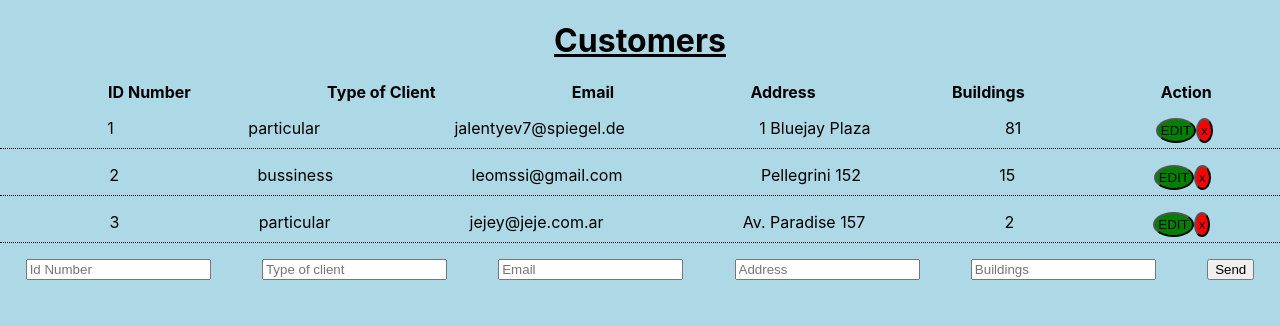
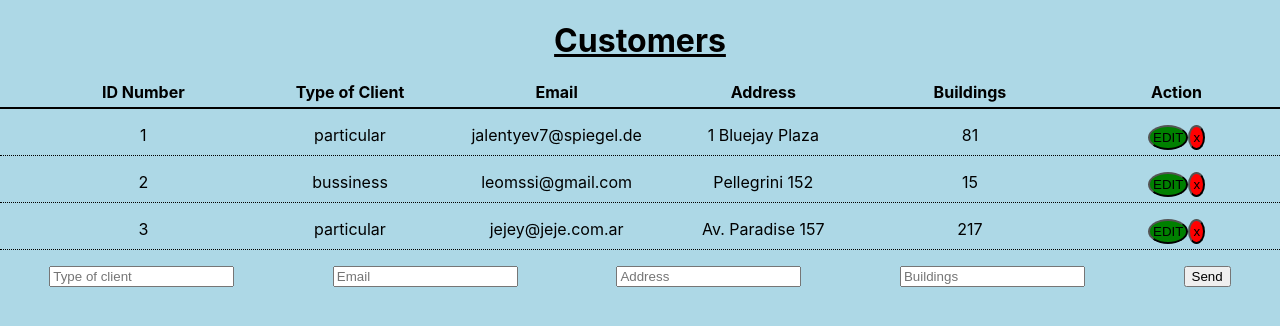
Before and after one commit to ignacioaristo/CaldAR, a React (Create React App) app: page / in a window 1280 px wide. Shown: the top 326 px of the page. Built offline with nearby package versions, Linux system fonts and the light colour scheme.

Commit message:
add styles

```diff
--- a/package.json
+++ b/package.json
@@ -9,6 +9,7 @@
     "react": "^17.0.1",
     "react-dom": "^17.0.1",
     "react-scripts": "4.0.1",
+    "uuid": "^8.3.2",
     "web-vitals": "^0.2.4"
   },
   "scripts": {
--- a/src/App.js
+++ b/src/App.js
@@ -3,6 +3,7 @@ import customers from './mocks/customers.json';
 import Customers from './components/Customers';
 import Header from './components/layout/Header';
 import AddCustomer from './components/AddCustomer';
+import {v4 as uuid} from "uuid";
 
 class App extends Component {
   state = {customers};
@@ -15,7 +16,7 @@ class App extends Component {
   // Add Customer
   addCustomer = ({id, type, email, address, buildings}) => {
     const newCustomer = {
-      id: 5,
+      id: uuid(),
       type,
       email,
       address,
--- a/src/components/AddCustomer.js
+++ b/src/components/AddCustomer.js
@@ -30,11 +30,33 @@ export class AddCustomer extends Component {
     render() {
         return (
             <form onSubmit={this.onSubmit} style={formStyle}>
-                <input type='number' name='id' placeholder='Id Number' value={this.state.id} onChange={this.onChange}/>
-                <input type='text' name='type' placeholder='Type of client' value={this.state.type} onChange={this.onChange}/>
-                <input type='email' name='email' placeholder='Email' value={this.state.email} onChange={this.onChange}/>
-                <input type='text' name='address' placeholder='Address' value={this.state.address} onChange={this.onChange}/>
-                <input type='text' name='buildings' placeholder='Buildings' value={this.state.buildings} onChange={this.onChange}/>
+                <input
+                    type='text'
+                    name='type'
+                    placeholder='Type of client'
+                    value={this.state.type}
+                    onChange={this.onChange}
+                />
+                <input
+                    type='email'
+                    name='email'
+                    placeholder='Email'
+                    value={this.state.email}
+                    onChange={this.onChange}
+                />
+                <input
+                    type='text'
+                    name='address'
+                    placeholder='Address'
+                    value={this.state.address}
+                    onChange={this.onChange}
+                />
+                <input
+                    type='text'
+                    name='buildings'
+                    placeholder='Buildings'
+                    value={this.state.buildings}
+                    onChange={this.onChange}/>
                 <input type='submit' onClick={this.props.AddCustomer} value='Send' />
             </form>
         )
--- a/src/components/CustomersItem.js
+++ b/src/components/CustomersItem.js
@@ -15,19 +15,27 @@ export class CustomersItem extends Component {
         }
     }
 
+    liStyle = () => {
+        return{
+            width: '16%',
+            textAlign: 'center'
+        }
+    }
+
     render() {
         return (
             <ul style={this.ulStyle()}>
-                <li>{this.props.customer.id}</li>
-                <li>{this.props.customer.type}</li>
-                <li>{this.props.customer.email}</li>
-                <li>{this.props.customer.address}</li>
-                <li>{this.props.customer.buildings}</li>
-                <div>
-                    <button onClick={this.props.deleteCustomer.bind(this, this.props.customer.id)} style={editButton}>EDIT</button>
+                <li style={this.liStyle()}>{this.props.customer.id}</li>
+                <li style={this.liStyle()}>{this.props.customer.type}</li>
+                <li style={this.liStyle()}>{this.props.customer.email}</li>
+                <li style={this.liStyle()}>{this.props.customer.address}</li>
+                <li style={this.liStyle()}>{this.props.customer.buildings}</li>
+                <div style={this.liStyle()}>
+                    <button style={editButton}>EDIT</button>
                     <button onClick={this.props.deleteCustomer.bind(this, this.props.customer.id)} style={deleteButton}>x</button>
                 </div>
             </ul>
+
         )
     }
 }
--- a/src/components/layout/Header.js
+++ b/src/components/layout/Header.js
@@ -4,25 +4,34 @@ function Header() {
     return (
         <header>
             <h1 style={{textAlign:'center', backgroundColor:'lightblue', textDecoration: 'underline'}}>Customers</h1>
-            <ul style={headerStyle}>
-                <li>ID Number</li>
-                <li>Type of Client</li>
-                <li>Email</li>
-                <li>Address</li>
-                <li>Buildings</li>
-                <li>Action</li>
+            <ul style={headerTitleStyle}>
+                <li style={liStyle}>ID Number</li>
+                <li style={liStyle}>Type of Client</li>
+                <li style={liStyle}>Email</li>
+                <li style={liStyle}>Address</li>
+                <li style={liStyle}>Buildings</li>
+                <li style={liStyle}>Action</li>
             </ul>
         </header>
     )
 }
 
-const headerStyle = {
+const headerTitleStyle = {
     display: 'flex',
     flexDirection: 'row',
     justifyContent: 'space-around',
+    paddingBottom: '5px',
     listStyle:'none',
     backgroundColor:'lightblue',
+    borderBottom: '2px solid black',
     fontWeight: 'bold'
+
 }
 
+const liStyle = {
+    width: '16%',
+    textAlign: 'center'
+}
+
+
 export default Header
--- a/src/mocks/customers.json
+++ b/src/mocks/customers.json
@@ -18,6 +18,6 @@
         "type":"particular",
         "email":"jejey@jeje.com.ar",
         "address":"Av. Paradise 157",
-        "buildings": [2]
+        "buildings": [2,17]
     }
 ]
```
Also changed, not shown: 2 other files (tests, documents, lock files or other folders).
